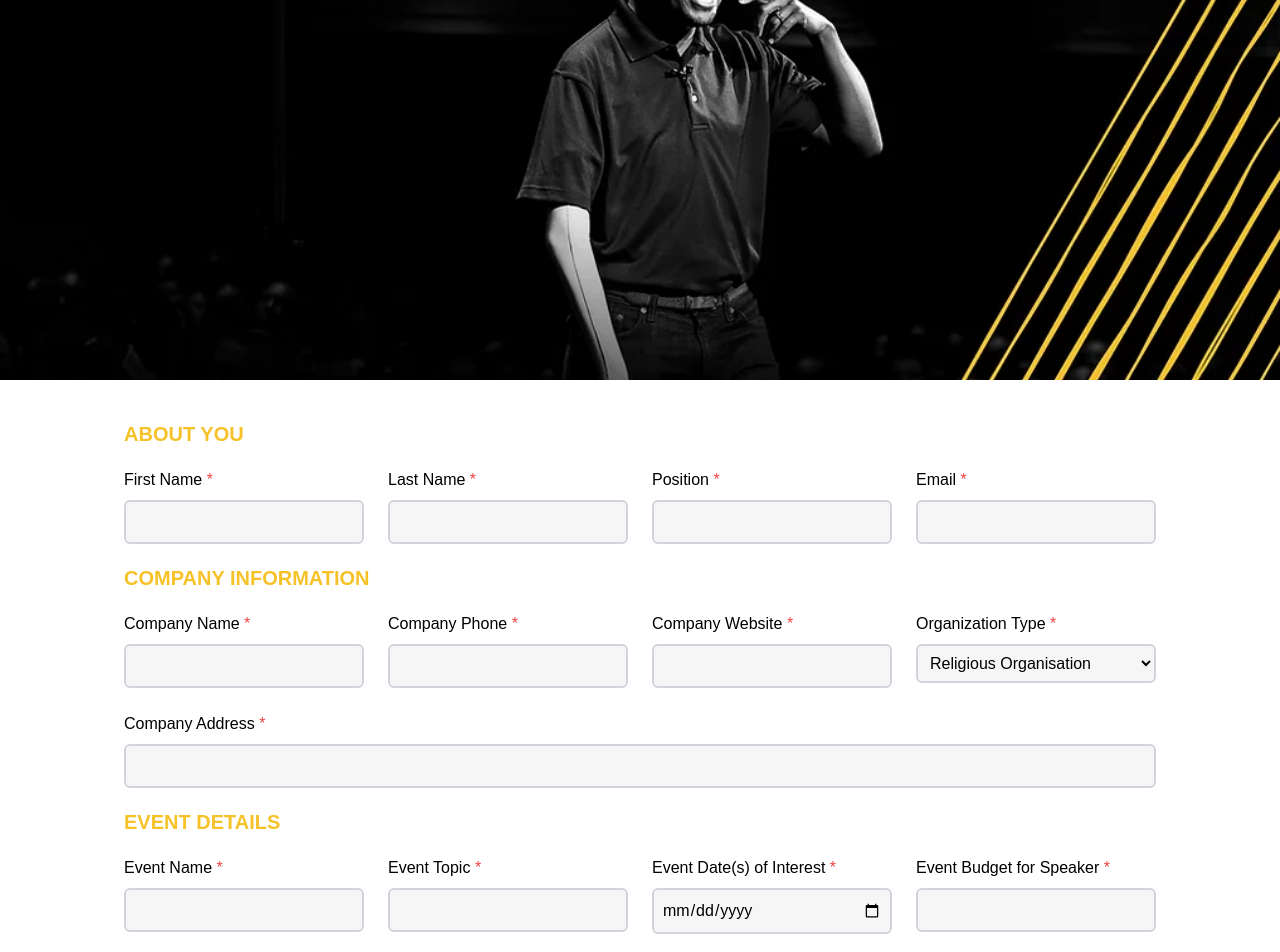
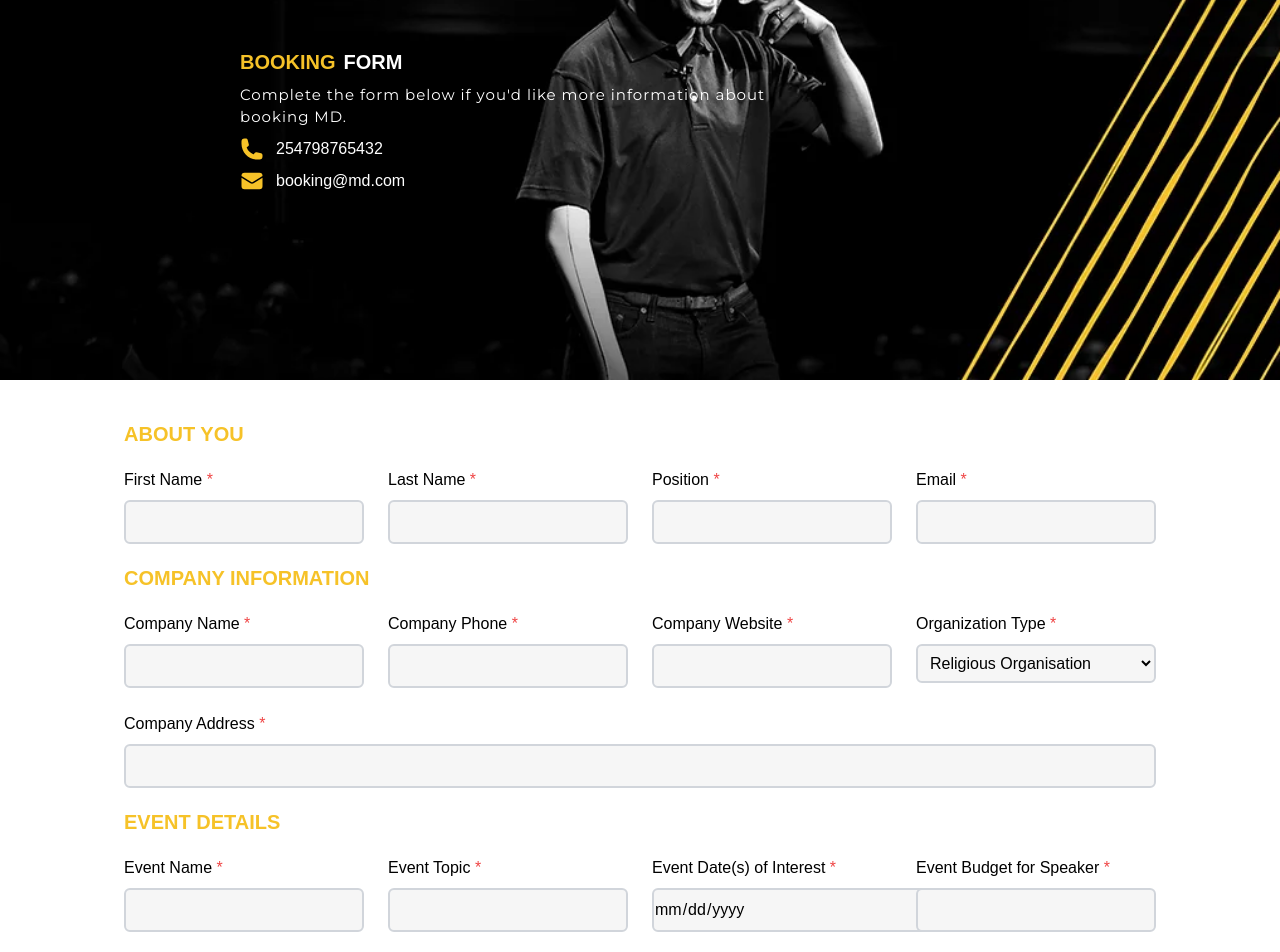
Before and after one commit to allanXQ/inky-ui, a React (Vite) app: page /book in a window 1280 px wide. Shown: the part 180-1132 px from the top of the page. Built offline with nearby package versions, Linux system fonts and the light colour scheme.

Commit message:
update styling

```diff
--- a/src/Pages/Book.jsx
+++ b/src/Pages/Book.jsx
@@ -321,7 +321,7 @@ const TimeField = ({
     <div
       className={`flex flex-col gap-2 ${
         width === "full"
-          ? "w-[65rem]"
+          ? "w-72 sm:w-80 md:w-96 lg:w-full"
           : width === "half"
           ? "w-[30rem]"
           : "w-72 sm:w-80 lg:w-60"
@@ -334,7 +334,7 @@ const TimeField = ({
         type={type}
         id={id}
         name={id}
-        className={`border-2 rounded-md p-2 bg-[#f6f6f6] hover:border-[#F6C228] focus:border-[#F6C228] ${
+        className={`border-2 rounded-md p-2 w-72 h-11 bg-[#f6f6f6] hover:border-[#F6C228] focus:border-[#F6C228] ${
           error ? "border-red-500" : "border-gray-300"
         } outline-none`}
       />
@@ -358,7 +358,7 @@ const DateField = ({
     <div
       className={`flex flex-col gap-2 ${
         width === "full"
-          ? "w-[65rem]"
+          ? "w-72 sm:w-80 md:w-96 lg:w-full"
           : width === "half"
           ? "w-[30rem]"
           : "w-72 sm:w-80 lg:w-60"
@@ -371,7 +371,7 @@ const DateField = ({
         type={type}
         id={id}
         name={id}
-        className={`border-2 rounded-md p-2 bg-[#f6f6f6] hover:border-[#F6C228] focus:border-[#F6C228] ${
+        className={`border-2 rounded-md w-72 h-11 bg-[#f6f6f6] hover:border-[#F6C228] focus:border-[#F6C228] ${
           error ? "border-red-500" : "border-gray-300"
         } outline-none`}
       />
@@ -511,9 +511,9 @@ const Book = () => {
     <main id="book" className="w-full">
       <div
         id="book-hero"
-        // className="flex flex-col justify-center text-white gap-2 px-2 md:pl-60 pt-10"
+        className="flex flex-col justify-center text-white gap-2 px-2 md:pl-60 pt-10"
       >
-        {/* <div className="flex  gap-2 text-xl text-wrap font-extrabold">
+        <div className="flex  gap-2 text-xl text-wrap font-extrabold">
           <p className="text-[#F6C228]">BOOKING</p>
           <p>FORM</p>
         </div>
@@ -549,7 +549,7 @@ const Book = () => {
             </svg>
             <p>booking@md.com</p>
           </div>
-        </div> */}
+        </div>
       </div>
 
       <div className="flex justify-center items-center pt-10">
```
